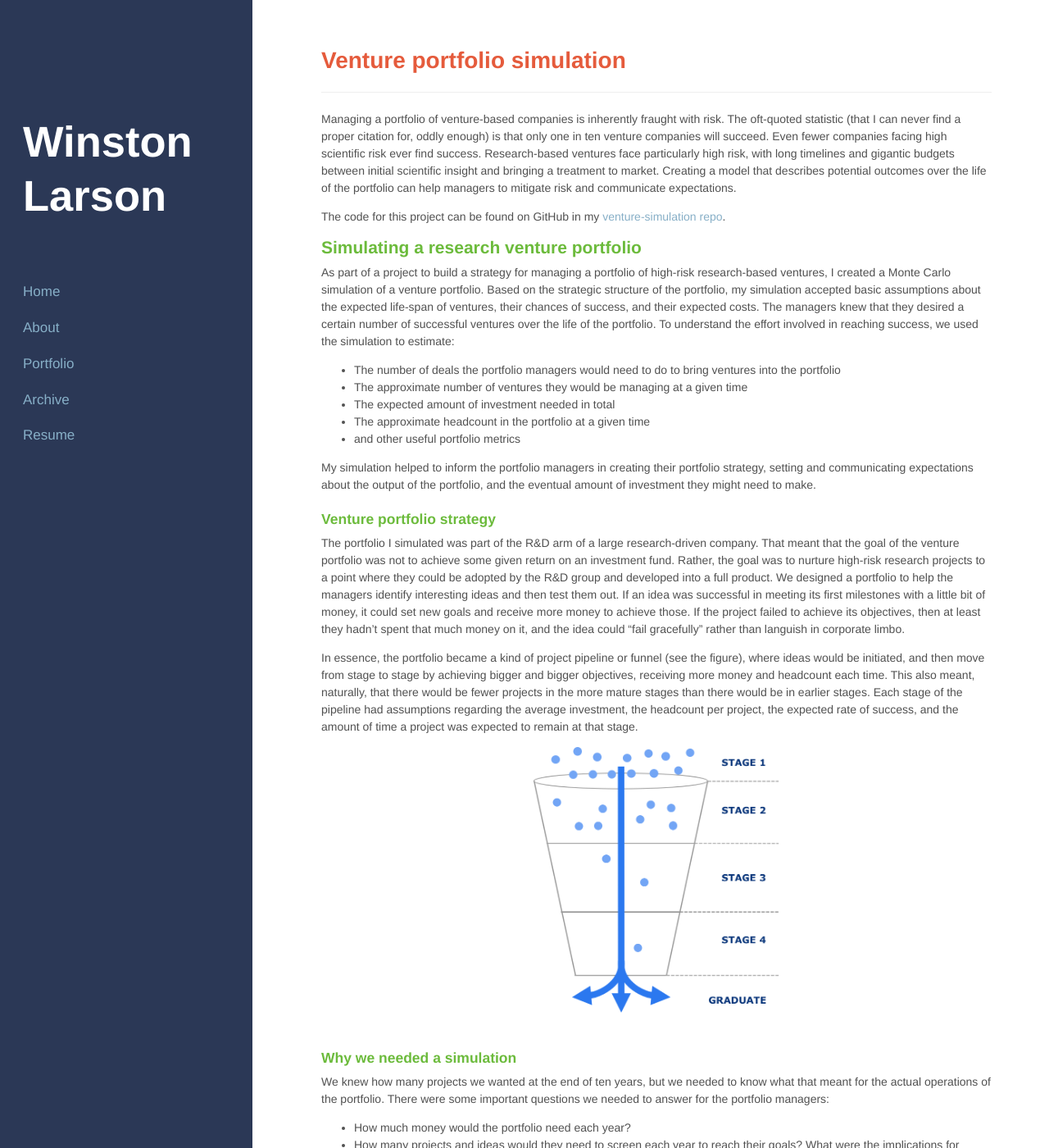
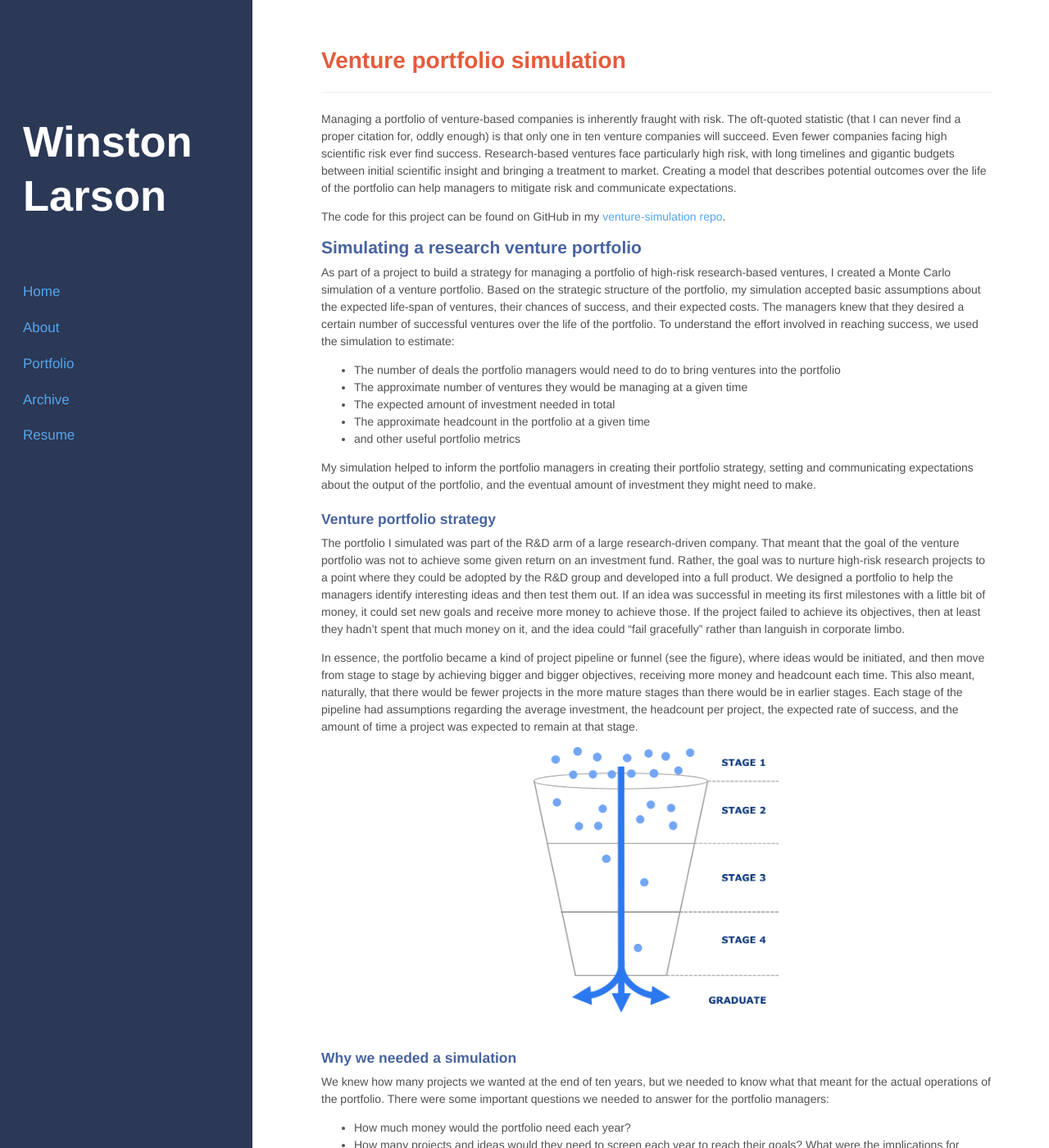
Before and after one commit to winstonlarson/old_website, a Jekyll site: the page built from venture-simulation.md, in a window 1280 px wide and 1400 px high. Shown: the whole window at 82% size. Built offline with Jekyll 4.4.1, drawn with Linux system fonts in a browser that asks for light colours; some web fonts are replaced.

Commit message:
more color

```diff
--- a/public/css/hyde.css
+++ b/public/css/hyde.css
@@ -39,10 +39,10 @@ html {
     font-size: 14px;
   }
   h2, h3, h4, h5, h6 {
-    color: #6CBB3C;
+    color: #4863A0;
   }
   a {
-    color: #87AFC7;
+    color: #56A5EC;
   }
 }
 @media (min-width: 58em) {
@@ -77,7 +77,7 @@ html {
 
 /* Sidebar links */
 .sidebar a {
-  color: #87AFC7;
+  color: #56A5EC;
 }
 
 /* About section */
```
